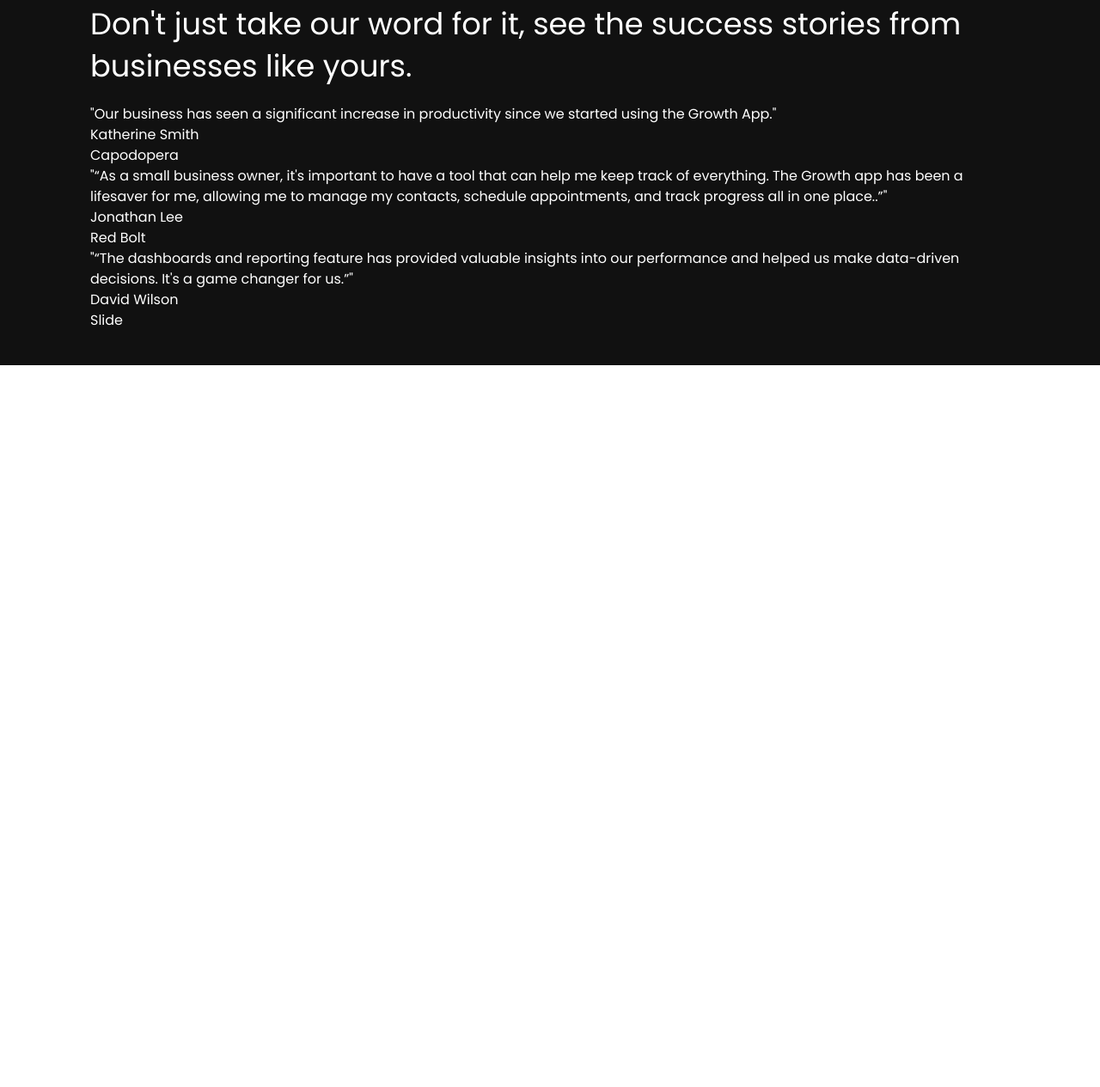
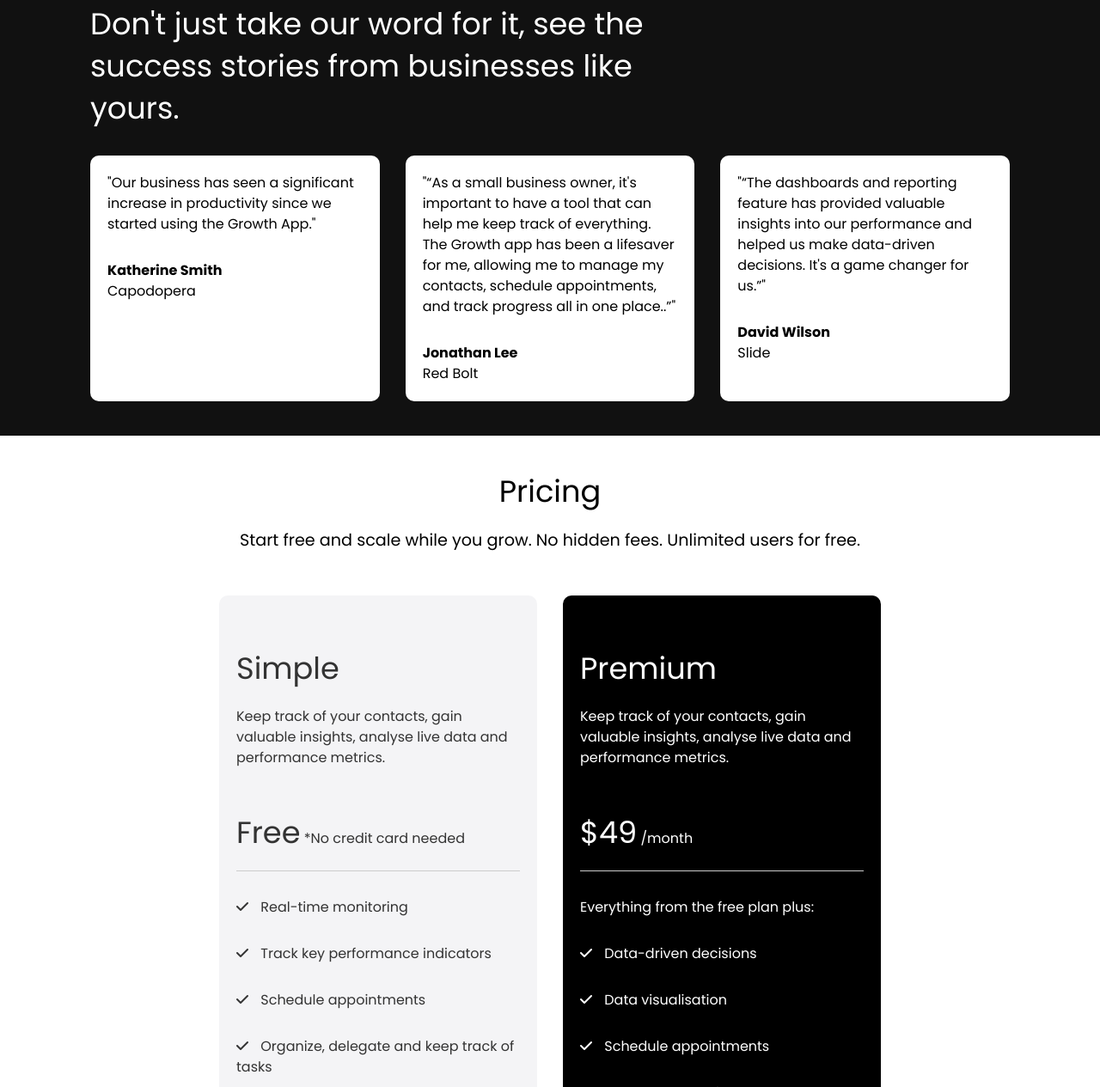
Before and after one commit to thesoftninja/LUT_repo_coursework, a plain HTML site: page LUT_coursework/index.html in a window 1280 px wide. Shown: the part 1535-2800 px from the top of the page at 86% size. Before the commit the page ends 1960 px from the top, so only its background shows below. Drawn offline with Linux system fonts and the light colour scheme; files whose address does not match are found by name.

Commit message:
pricing section & beginning of FAQ

```diff
--- a/LUT_coursework/css/style.css
+++ b/LUT_coursework/css/style.css
@@ -112,7 +112,57 @@ img {
 
 .testimonials .testimonials-heading {
     width: 700px;
-    margin-bottom: 40px;
+    margin-bottom: 30px;
+}
+
+.testimonials-grid {
+    display: grid;
+    grid-template-columns: repeat(3, 1fr);
+    gap: 30px;
+}
+
+.testimonials .card p:nth-child(2) {
+    margin-top: 30px;
+    font-weight: bold;
+}
+
+/* Pricing */
+
+.pricing-grid {
+    display: grid;
+    grid-template-columns: repeat(2, 1fr);
+    gap: 30px;
+    margin-top: 50px;
+}
+
+.pricing .pricing-card-subheading {
+    margin-bottom: 30px;
+}
+
+.pricing .pricing-card-price {
+    margin-bottom: 30px;
+    padding: 20px 0;
+    border-bottom: 1px solid #ccc;
+}
+
+.pricing ul {
+    margin: 30px 0;
+}
+
+.pricing ul li {
+    margin-bottom: 30px;
+}
+
+.pricing ul li i {
+    margin-right: 10px;
+}
+
+.pricing .pricing-footer {
+    margin: 30px 0;
+}
+
+.pricing .pricing-footer-features {
+    margin-bottom: 30px;
 }
 
 /* Utility Classes */
@@ -129,6 +179,15 @@ img {
     padding: 0 15px;
 }
 
+/* Card */
+
+.card {
+    background: #fff;
+    color: #000;
+    border-radius: 10px;
+    padding: 20px;
+}
+
 /* Buttons */
 
 .btn {
@@ -141,6 +200,7 @@ img {
     border: none;
     border-radius: 10px;
     cursor: pointer;
+    text-align: center;
     transition: 0.5s;
 }
 
@@ -225,5 +285,3 @@ img {
     background: #000;
     color: #fff;
 }
-
-/* Card */
--- a/LUT_coursework/index.html
+++ b/LUT_coursework/index.html
@@ -84,7 +84,7 @@
 
      <section class="testimonials bg-dark">
         <div class="container">
-            <h3 class="testimonials-headings text-xl">
+            <h3 class="testimonials-heading text-xl">
                 Don't just take our word for it, see the success stories from businesses like yours.
             </h3>
             <div class="testimonials-grid">
@@ -113,6 +113,114 @@
         </div>
      </section>
 
+
+     <!-- Pricing section -->
+
+     <section class="pricing">
+        <div class="container-sm">
+            <h3 class="pricing-heading text-xl text-center">
+                Pricing
+            </h3>
+            <p class="pricing-subheading text-md text-center">
+                Start free and scale while you grow. No hidden fees. Unlimited users for free.
+            </p>
+            <div class="pricing-grid">
+
+                <!-- Pricing Card 1 -->
+
+                 <div class="card bg-light">
+                    <div class="pricing-card-header">
+                        <h4 class="pricing-heading text-xl">
+                            Simple
+                        </h4>
+                        <p class="pricing-card-subheading">
+                            Keep track of your contacts, gain valuable insights, analyse live data and performance metrics.
+                        </p>
+                        <p class="pricing-card-price">
+                            <span class="text-xl">Free</span>
+                            *No credit card needed
+                        </p>
+                    </div>
+                    <div class="pricing-card-body">
+                        <ul>
+                            <li>
+                                <i class="fas fa-check"></i> Real-time monitoring
+                            </li>
+                            <li>
+                                <i class="fas fa-check"></i> Track key performance indicators
+                            </li>
+                            <li>
+                                <i class="fas fa-check"></i> Schedule appointments
+                            </li>
+                            <li>
+                                <i class="fas fa-check"></i> Organize, delegate and keep track of tasks
+                            </li>
+                        </ul>
+                        <a href="#" class="btn btn-primary btn-block">Get Started</a>
+                    </div>
+                 </div>
+
+                 <!-- Pricing Card 2 -->
+
+                 <div class="card bg-black">
+                    <div class="pricing-card-header">
+                        <h4 class="pricing-heading text-xl">
+                            Premium
+                        </h4>
+                        <p class="pricing-card-subheading">
+                            Keep track of your contacts, gain valuable insights, analyse live data and performance metrics.
+                        </p>
+                        <p class="pricing-card-price">
+                            <span class="text-xl">$49</span>
+                            /month
+                        </p>
+                    </div>
+                    <div class="pricing-card-body">
+                        <ul>
+                            <li>Everything from the free plan plus:</li>
+                            <li>
+                                <i class="fas fa-check"></i> Data-driven decisions
+                            </li>
+                            <li>
+                                <i class="fas fa-check"></i> Data visualisation
+                            </li>
+                            <li>
+                                <i class="fas fa-check"></i> Schedule appointments
+                            </li>
+                            <li>
+                                <i class="fas fa-check"></i> Store and organise contact information
+                            </li>
+                            <li>
+                                <i class="fas fa-check"></i> Real-time communication tools for messaging and video conferencing
+                            </li>
+                        </ul>
+                        <a href="#" class="btn btn-primary btn-block">Get Started</a>
+                    </div>
+                 </div>
+            </div>
+            <p class="pricing-footer text-center">
+                All prices are in USD and charged per month with applicable taxes added at checkout.
+            </p>
+            <p class="pricing-footer-features text-center">View features<i class="fa fa-arrow-down fa-fw"></i>
+            </p>
+        </div>
+     </section>
+
+          <!-- FAQ section -->
+
+     <section class="faq bg-light">
+        <div class="container-sm">
+            <h3 class="text-xl text-center">
+                Frequently Asked Questions
+            </h3>
+            <ul class="faq-menu">
+                <li class="active">All</li>
+                <li>Getting Started</li>
+                <li>Pricing</li>
+            </ul>
+        </div>
+     </section>
+
     <script src="js/script.js"></script>
 </body>
 </html>
```
